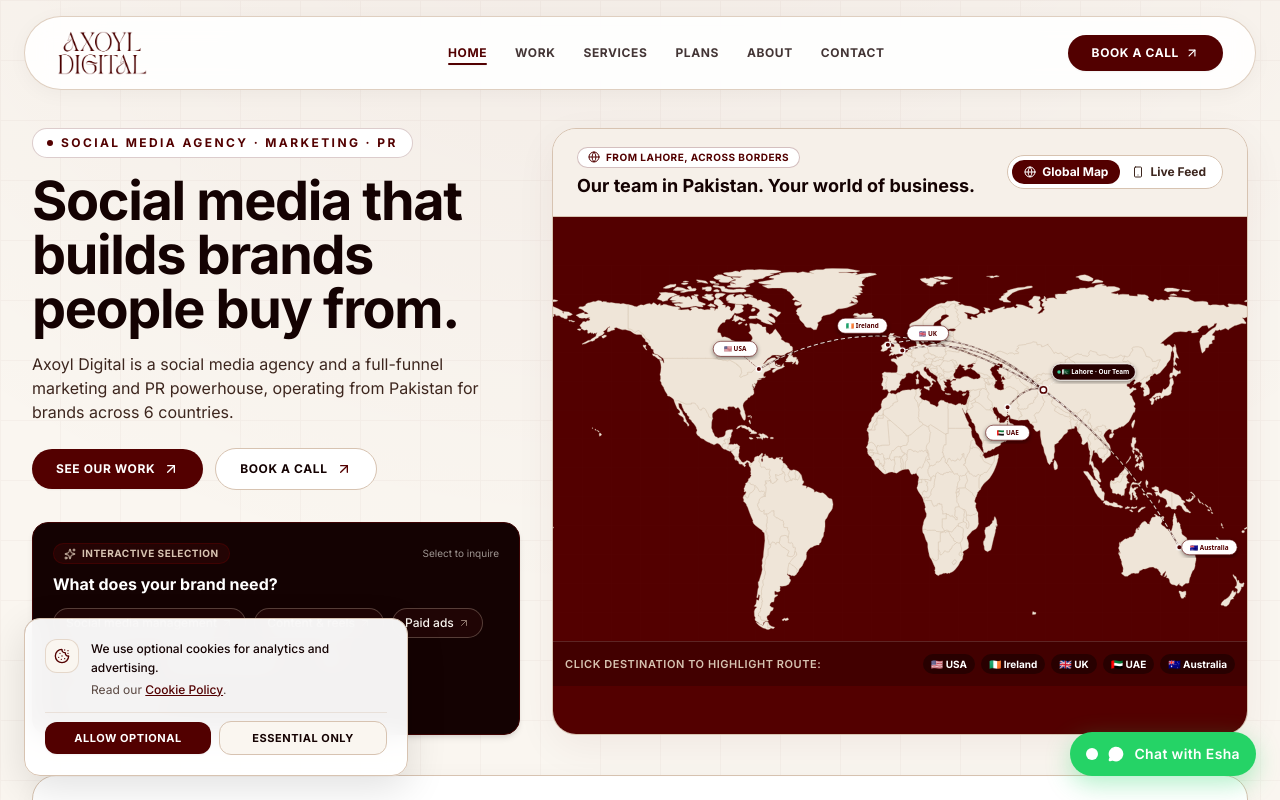
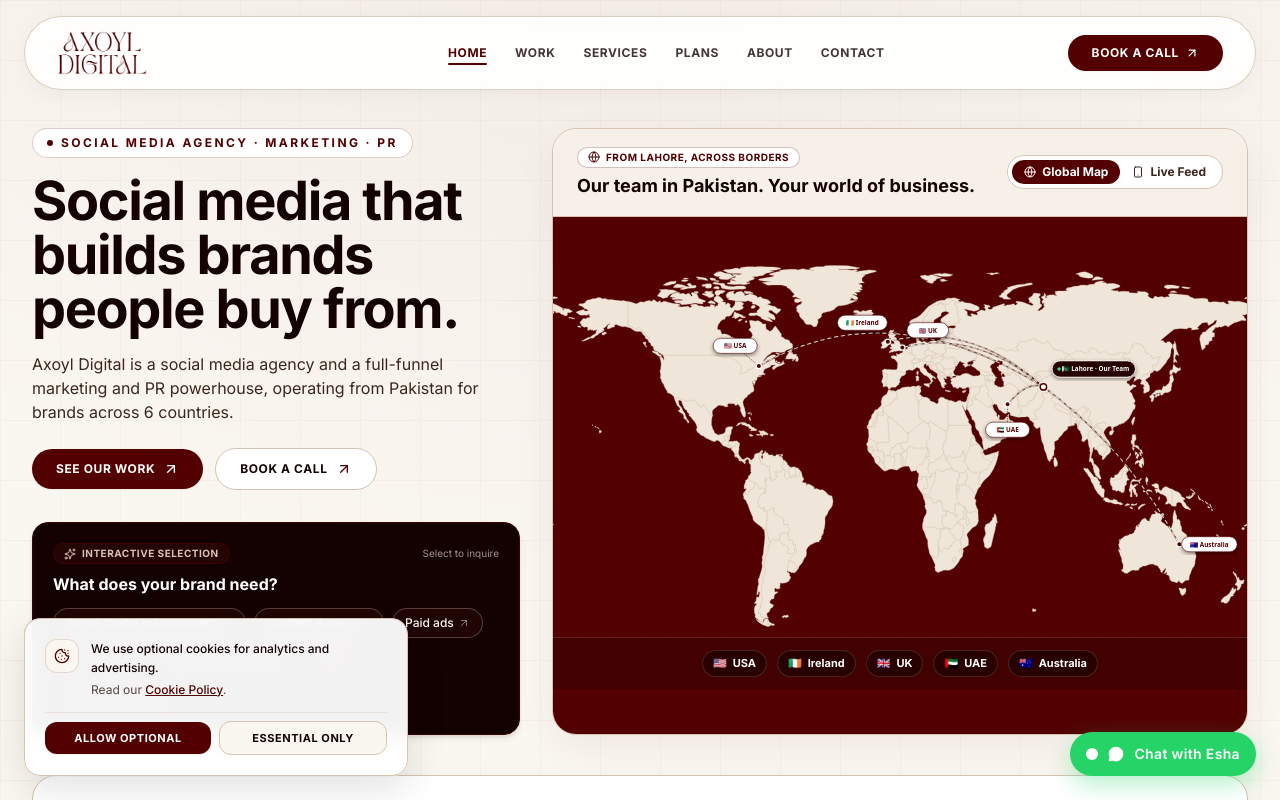
Before and after one commit to zohaasadiq/axoyl-digital, a Next.js app: page / in a window 1280 px wide. Shown: the top 800 px of the page. Built offline with nearby package versions, Linux system fonts and the light colour scheme.

Commit message:
feat: remove click feature and display country names as clean static badges

```diff
--- a/src/components/Hero.tsx
+++ b/src/components/Hero.tsx
@@ -121,7 +121,6 @@ const DUMMY_FEED_POSTS = [
 export default function Hero({ onOpenQuote, onOpenAudit }: HeroProps) {
   const [auditHandle, setAuditHandle] = useState("");
   const [rightView, setRightView] = useState<"map" | "feed">("map");
-  const [activeDestination, setActiveDestination] = useState<string | null>(null);
 
   const handleAuditSubmit = (e: React.FormEvent) => {
     e.preventDefault();
@@ -298,7 +297,6 @@ export default function Hero({ onOpenQuote, onOpenAudit }: HeroProps) {
 
                     {/* Flight Arcs */}
                     {DESTINATIONS.map((dest) => {
-                      const isHovered = activeDestination === dest.id;
                       const pathData = `M ${LAHORE.pinX} ${LAHORE.pinY} Q ${dest.controlX} ${dest.controlY} ${dest.pinX} ${dest.pinY}`;
 
                       return (
@@ -307,18 +305,17 @@ export default function Hero({ onOpenQuote, onOpenAudit }: HeroProps) {
                             d={pathData}
                             fill="none"
                             stroke="#330000"
-                            strokeWidth={isHovered ? "4" : "2.5"}
+                            strokeWidth="2.5"
                             strokeOpacity="0.6"
                             strokeLinecap="round"
                           />
                           <path
                             d={pathData}
                             fill="none"
-                            stroke={isHovered ? "url(#heroFlightArcActive)" : "url(#heroFlightArc)"}
-                            strokeWidth={isHovered ? "3" : "1.8"}
+                            stroke="url(#heroFlightArc)"
+                            strokeWidth="1.8"
                             strokeDasharray="6 6"
                             strokeLinecap="round"
-                            filter={isHovered ? "url(#heroArcGlow)" : undefined}
                             style={{ animation: "heroDash 22s linear infinite" }}
                           />
                         </g>
@@ -352,34 +349,25 @@ export default function Hero({ onOpenQuote, onOpenAudit }: HeroProps) {
                     />
 
                     {/* Destination Pinpoints */}
-                    {DESTINATIONS.map((dest) => {
-                      const isHovered = activeDestination === dest.id;
-                      return (
-                        <g
-                          key={`hero-pin-${dest.id}`}
-                          className="cursor-pointer"
-                          onMouseEnter={() => setActiveDestination(dest.id)}
-                          onMouseLeave={() => setActiveDestination(null)}
-                        >
+                    {DESTINATIONS.map((dest) => (
+                      <g key={`hero-pin-${dest.id}`}>
                         <circle
                           cx={dest.pinX}
                           cy={dest.pinY}
-                            r={isHovered ? "13" : "7"}
+                          r="7"
                           fill="#FFFFFF"
-                            fillOpacity={isHovered ? "0.4" : "0.2"}
-                            className={isHovered ? "animate-ping" : ""}
+                          fillOpacity="0.2"
                         />
                         <circle
                           cx={dest.pinX}
                           cy={dest.pinY}
-                            r={isHovered ? "5.5" : "4.5"}
+                          r="4.5"
                           fill="#530000"
                           stroke="#FFFFFF"
                           strokeWidth="2"
                         />
                       </g>
-                      );
-                    })}
+                    ))}
 
                     {/* Origin: Lahore Pinpoint */}
                     <g>
@@ -390,17 +378,13 @@ export default function Hero({ onOpenQuote, onOpenAudit }: HeroProps) {
 
                     {/* Non-overlapping Destination Badges */}
                     {DESTINATIONS.map((dest) => {
-                      const isHovered = activeDestination === dest.id;
                       const rx = dest.badgeX - dest.badgeW / 2;
                       const ry = dest.badgeY - dest.badgeH / 2;
 
                       return (
                         <g
                           key={`hero-badge-${dest.id}`}
-                          className="cursor-pointer transition-transform duration-200"
                           filter="url(#heroBadgeShadow)"
-                          onMouseEnter={() => setActiveDestination(dest.id)}
-                          onMouseLeave={() => setActiveDestination(null)}
                         >
                           <rect
                             x={rx}
@@ -408,15 +392,15 @@ export default function Hero({ onOpenQuote, onOpenAudit }: HeroProps) {
                             width={dest.badgeW}
                             height={dest.badgeH}
                             rx={dest.badgeH / 2}
-                            fill={isHovered ? "#380000" : "#FFFFFF"}
-                            stroke={isHovered ? "#FFFFFF" : "#530000"}
-                            strokeWidth={isHovered ? "1.8" : "1"}
+                            fill="#FFFFFF"
+                            stroke="#530000"
+                            strokeWidth="1"
                           />
                           <text
                             x={dest.badgeX}
                             y={dest.badgeY + 4}
                             textAnchor="middle"
-                            fill={isHovered ? "#FFFFFF" : "#530000"}
+                            fill="#530000"
                             fontSize="11"
                             fontWeight="bold"
                             fontFamily="system-ui, sans-serif"
@@ -454,44 +438,17 @@ export default function Hero({ onOpenQuote, onOpenAudit }: HeroProps) {
                     </g>
                   </svg>
 
-                  {/* Active Tooltip Strip on Map */}
-                  {activeDestination && (
-                    <div className="absolute bottom-2 left-1/2 -translate-x-1/2 z-20 px-3.5 py-1 rounded-full bg-[#260000]/95 backdrop-blur-md text-white border border-white/20 shadow-lg flex items-center gap-2 text-[11px] font-medium pointer-events-none">
-                      <span className="w-1.5 h-1.5 rounded-full bg-white" />
-                      <span>
-                        Route: <strong>Lahore (HQ)</strong> →{" "}
-                        <strong>
-                          {DESTINATIONS.find((d) => d.id === activeDestination)?.flag}{" "}
-                          {DESTINATIONS.find((d) => d.id === activeDestination)?.city}
-                        </strong>
+                  {/* Country Names Strip at the bottom of the map */}
+                  <div className="p-3 bg-[#420000] border-t border-[#FAF6F0]/15 flex items-center justify-center gap-2 sm:gap-2.5 flex-wrap">
+                    {DESTINATIONS.map((d) => (
+                      <span
+                        key={d.id}
+                        className="px-2.5 py-1 rounded-full text-[11px] font-bold bg-[#280000] text-white border border-[#FAF6F0]/15 shadow-2xs inline-flex items-center gap-1.5"
+                      >
+                        <span>{d.flag}</span>
+                        <span>{d.country}</span>
                       </span>
-                      <span className="text-white/40">|</span>
-                      <span className="text-[#D7C3B1]">
-                        {DESTINATIONS.find((d) => d.id === activeDestination)?.highlight}
-                      </span>
-                    </div>
-                  )}
-
-                  {/* Quick Pill Controls at the bottom of the map */}
-                  <div className="p-3 bg-[#420000] border-t border-[#FAF6F0]/15 flex items-center justify-between text-xs text-[#FAF6F0]/80">
-                    <span className="font-semibold text-[11px] uppercase tracking-wider text-[#D7C3B1]">
-                      Click destination to highlight route:
-                    </span>
-                    <div className="flex items-center gap-1.5 overflow-x-auto">
-                      {DESTINATIONS.map((d) => (
-                        <button
-                          key={d.id}
-                          onClick={() => setActiveDestination(activeDestination === d.id ? null : d.id)}
-                          className={`px-2 py-0.5 rounded-full text-[10px] font-bold transition-all ${
-                            activeDestination === d.id
-                              ? "bg-white text-[#530000]"
-                              : "bg-[#280000] text-white hover:bg-white/10"
-                          }`}
-                        >
-                          {d.flag} {d.country}
-                        </button>
                     ))}
-                    </div>
                   </div>
                 </div>
               ) : (
```
Lines whose indentation alone changed are shown as unchanged.
